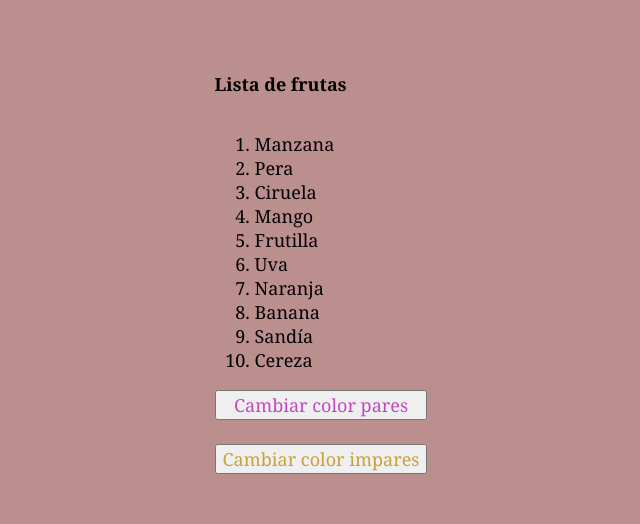
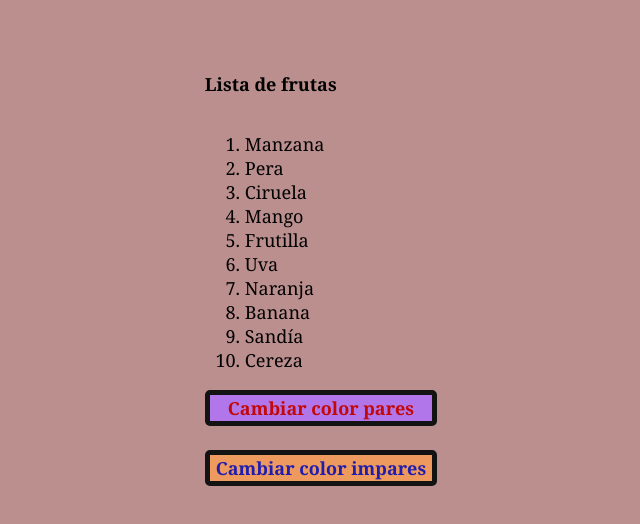
Before and after one commit to MariaRod123/Cambiar-color-elementos-lista, a plain HTML site: page index.html in a window 1280 px wide. Shown: the whole page, without its empty margins (319-959 px from the left). Drawn offline with Linux system fonts and the light colour scheme.

Commit message:
agrego algunas propiedades al css

```diff
--- a/styles/styles.css
+++ b/styles/styles.css
@@ -20,11 +20,28 @@ body {
 
 
 #par{
-    color: rgb(192, 74, 192);
+    color: rgb(194, 8, 8);
+    border-radius: 5px;
+    border:solid, 5px, rgb(19, 19, 19);
+    background-color:rgb(177, 118, 233) ;
+    font-weight: bold;
+
+}
+
+#par:hover{
+    cursor:pointer;
 
 }
 
 #impar{
-    color:rgb(201, 161, 60);
+    color:rgb(32, 30, 175);
+    border-radius: 5px;
+    border:solid, 5px, rgb(19, 19, 19);
+    background-color: rgb(238, 153, 93);
+    font-weight: bold;
 
 }
+
+#impar:hover{
+    cursor:pointer;
+}
```
